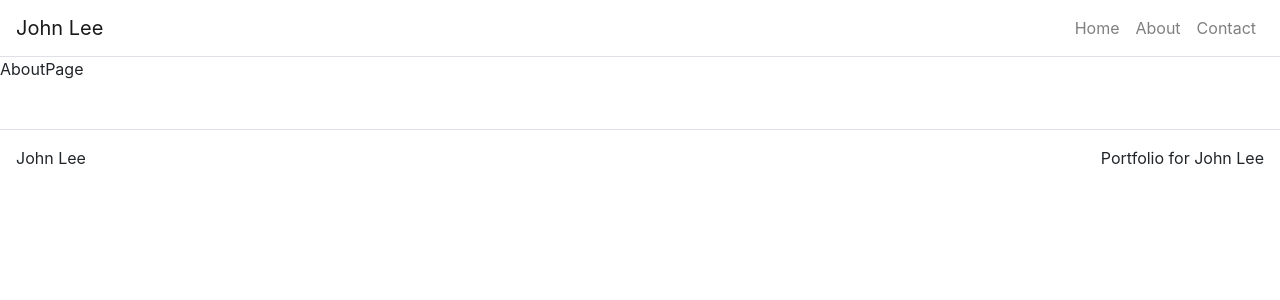
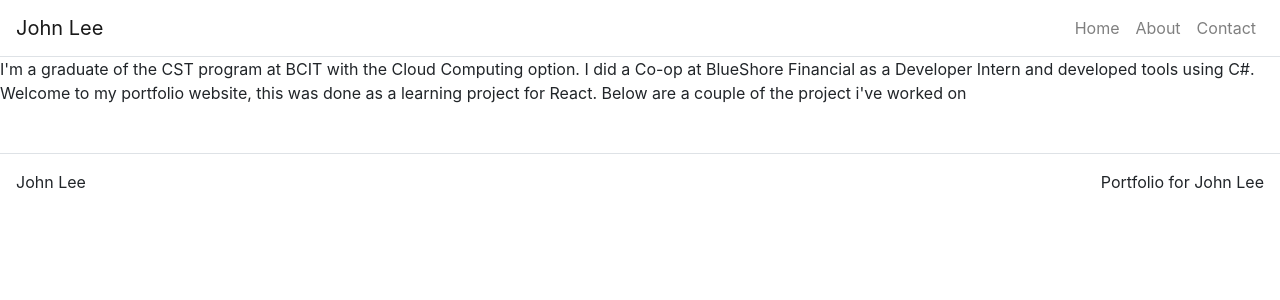
Before and after one commit to johnlee46/portfolio, a React (Create React App) app: page /myfirstreact/about in a window 1280 px wide. Shown: the top 300 px of the page. Built offline with nearby package versions, Linux system fonts and the light colour scheme.

Commit message:
about page and contact page
about page and contact page

```diff
--- a/src/Pages/AboutPage.js
+++ b/src/Pages/AboutPage.js
@@ -2,7 +2,7 @@ import React from 'react';
 
 function AboutPage(){
     return (
-        <p>AboutPage</p>
+        <p>I'm a graduate of the CST program at BCIT with the Cloud Computing option.  I did a Co-op at BlueShore Financial as a Developer Intern and developed tools using C#.  Welcome to my portfolio website, this was done as a learning project for React.  Below are a couple of the project i've worked on</p>
     )
 }
 
--- a/src/Pages/ContactPage.js
+++ b/src/Pages/ContactPage.js
@@ -2,7 +2,7 @@ import React from 'react';
 
 function ContactPage(){
     return (
-        <p>ContactPage</p>
+        <p>Refer to my contact details that I provided on my resume</p>
     )
 }
 
```
